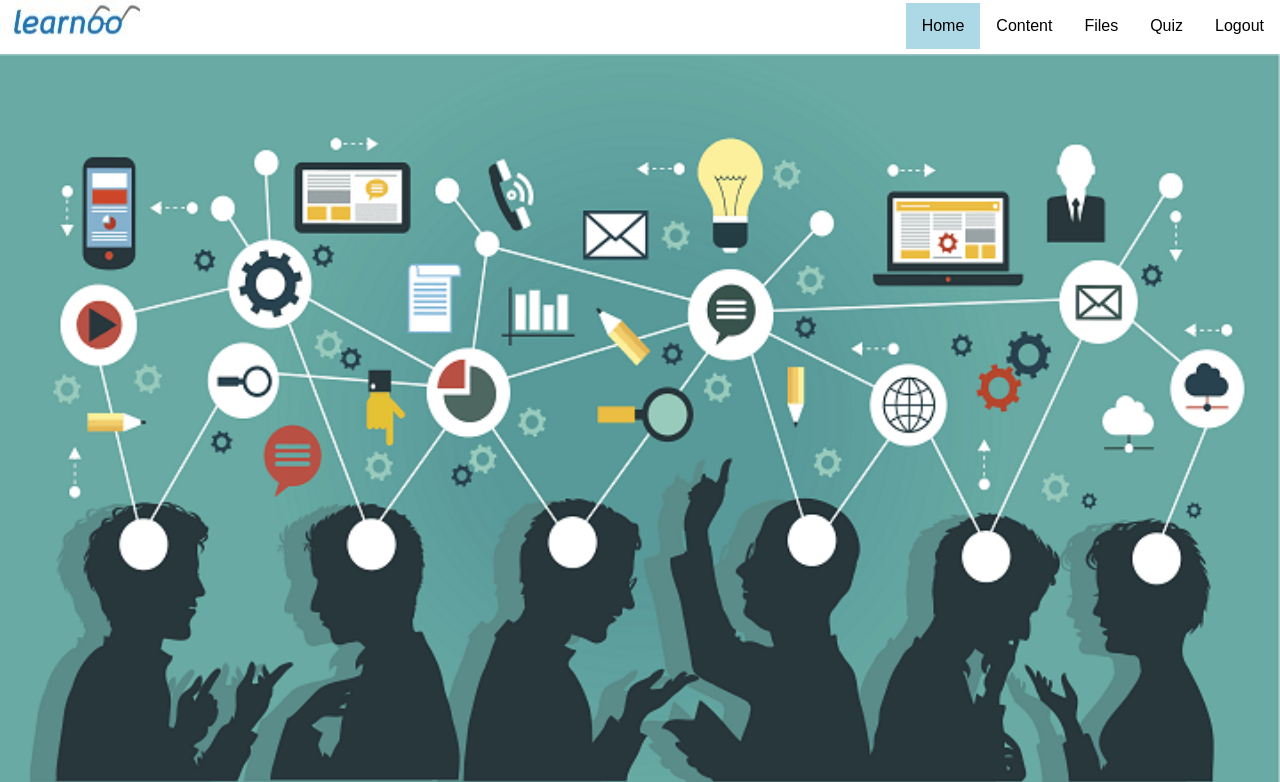
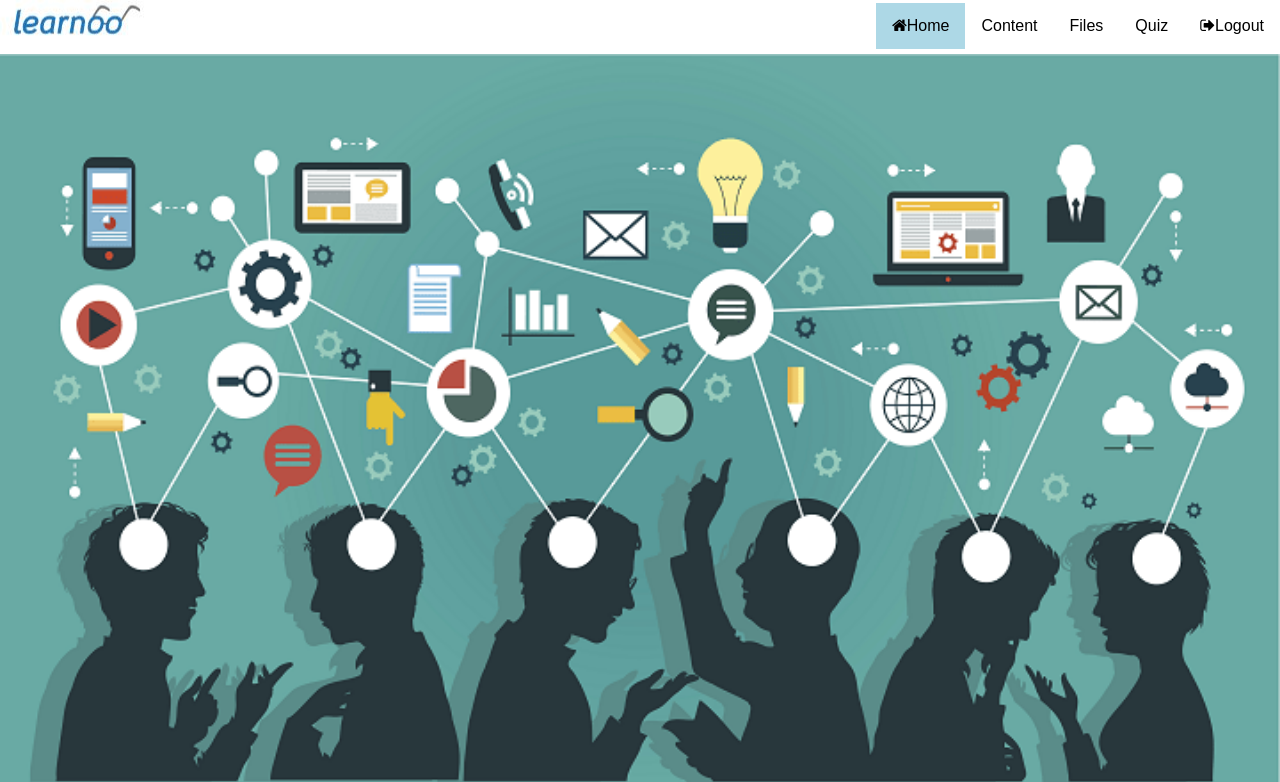
Before and after one commit to Manvisekhri08/Learning-Portal, a Flask app: page /homepage/ in a window 1280 px wide. Shown: the top 782 px of the page. Run offline with Flask 2, Linux system fonts and the light colour scheme.

Commit message:
Update front.html

```diff
--- a/templates/front.html
+++ b/templates/front.html
@@ -9,11 +9,11 @@
       <header>
         <div class="nav">
           <img src="../static/name.JPG" style="width: 150px; height:50px;">
-          <a href="{{url_for('index')}} " style="margin-top:3px;margin-bottom:3px;">Logout</a>
+          <a href="{{url_for('index')}} " style="margin-top:3px;margin-bottom:3px;"><i class="fa fa-sign-out"></i>Logout</a>
           <a href="{{url_for('quiz')}} " style="margin-top:3px;margin-bottom:3px;">Quiz</a>
           <a href="{{url_for('files')}} " style="margin-top:3px;margin-bottom:3px;">Files</a>
           <a href="#content" style=" margin-top:3px;margin-bottom:3px;">Content</a>
-        <a style=" margin-top:3px;margin-bottom:3px;background-color:lightblue; " href="{{url_for('homepage')}}">Home</a>
+        <a style=" margin-top:3px;margin-bottom:3px;background-color:lightblue; " href="{{url_for('homepage')}}"><i class="fa fa-home"></i>Home</a>
         </div>
       </header>
       <div>
```
